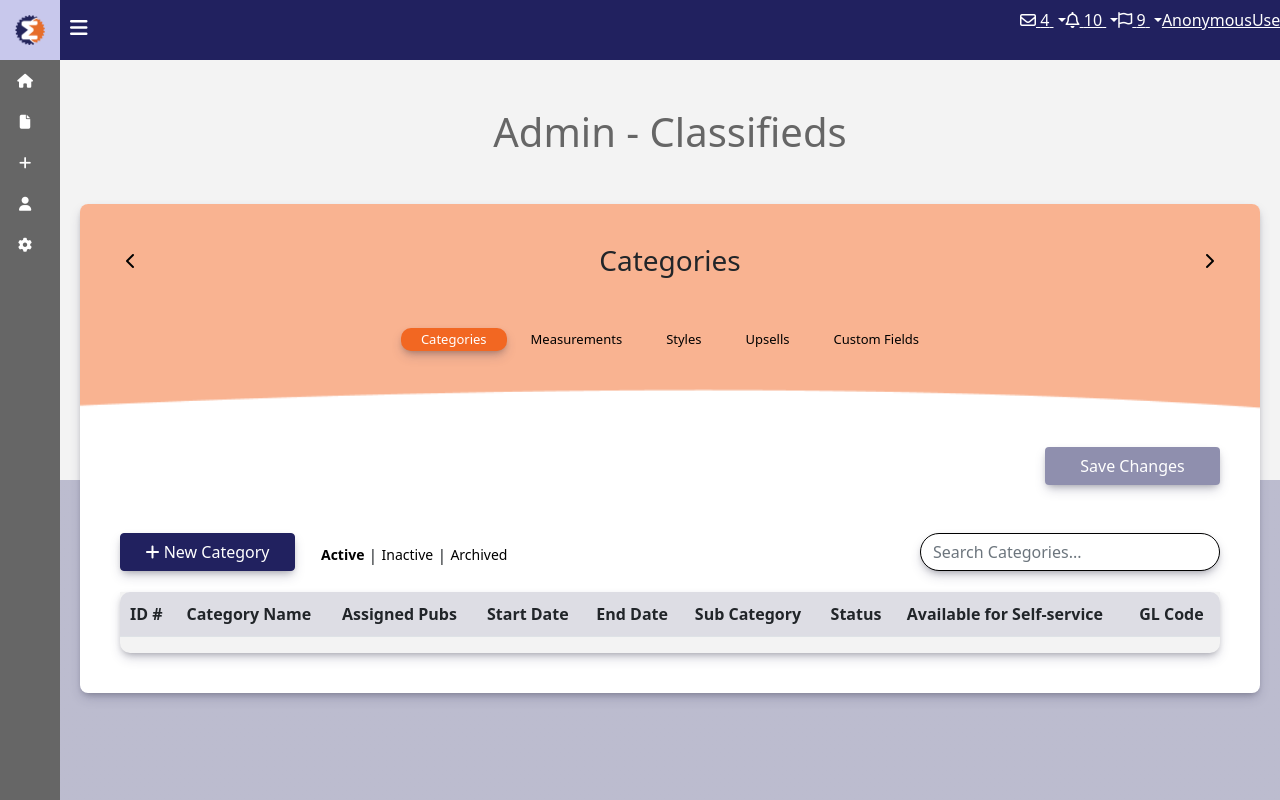
After one commit to skoolboi434/summa-advertising, a Django app: page /adminportal/adminclassifieds in a window 1280 px wide. The commit adds this page. Run offline with Django 5.2, Linux system fonts and the light colour scheme; lists and menus that the app fills with data are empty; some libraries are stand-ins or nearby versions; some web fonts are replaced.

Commit message:
Admin Classified Categories added

```diff
--- a/adAdmin/urls.py
+++ b/adAdmin/urls.py
@@ -5,6 +5,7 @@ from . import views
 urlpatterns = [
   path('', views.index, name='adminPortal'),
   path('admingeneral', views.adminGeneral, name='adminGeneral'),
+  path('adminclassifieds', views.adminClassifieds, name='adminClassifieds'),
   path('adminaccounts', views.adminAccounts, name='adminAccounts'),
   path('admingeneral/newpublication/', views.adminPubSetup, name='adminPubSetup'),
   path('newuser/', views.createUser, name='createUser'),
--- a/adAdmin/views.py
+++ b/adAdmin/views.py
@@ -93,3 +93,6 @@ def createUser(request):
         'publications': publications,
         'accountTypes': accountTypes
     })
+
+def adminClassifieds(request):
+  return render(request, 'admin/classifieds.html')
--- /dev/null
+++ b/templates/admin/classifieds.html
@@ -0,0 +1,278 @@
+{% extends 'base.html' %}{% load static %} {% block content %}
+
+<div class="heading-container text-center my-5">
+  <h3 class="heading mb-3">Admin - Classifieds</h3>
+</div>
+
+<div class="multi-step-form-container">
+  <div id="tab-heading" class="tab-heading mb-5 d-flex justify-content-between align-items-center">
+    <button class="step-arrow" id="prevTabBtn">
+      <i class="fa fa-solid fa-chevron-left"></i>
+    </button>
+
+    <h3 class="multisteps-form__title text-center mb-0">Categories</h3>
+
+    <button class="step-arrow" id="nextTabBtn">
+      <i class="fa fa-solid fa-chevron-right"></i>
+    </button>
+  </div>
+
+  <ul class="nav nav-pills mb-5 d-flex justify-content-center" id="pills-tab" role="tablist">
+    <li class="nav-item" role="presentation">
+      <button class="nav-link-custom active" id="pills-categories-tab" data-bs-toggle="pill" data-bs-target="#pills-categories" type="button" role="tab" aria-controls="pills-categories" aria-selected="true">Categories</button>
+    </li>
+    <li class="nav-item" role="presentation">
+      <button class="nav-link-custom" id="pills-measurements-tab" data-bs-toggle="pill" data-bs-target="#pills-measurements" type="button" role="tab" aria-controls="pills-measurements" aria-selected="false">Measurements</button>
+    </li>
+    <li class="nav-item" role="presentation">
+      <button class="nav-link-custom" id="pills-styles-tab" data-bs-toggle="pill" data-bs-target="#pills-styles" type="button" role="tab" aria-controls="pills-styles" aria-selected="false">Styles</button>
+    </li>
+    <li class="nav-item" role="presentation">
+      <button class="nav-link-custom" id="pills-upsells-tab" data-bs-toggle="pill" data-bs-target="#pills-upsells" type="button" role="tab" aria-controls="pills-upsells" aria-selected="false">Upsells</button>
+    </li>
+    <li class="nav-item" role="presentation">
+      <button class="nav-link-custom" id="pills-custom-fields-tab" data-bs-toggle="pill" data-bs-target="#pills-custom-fields" type="button" role="tab" aria-controls="pills-custom-fields" aria-selected="false">Custom Fields</button>
+    </li>
+  </ul>
+
+  <div class="tab-content" id="pills-tabContent">
+    <div class="tab-pane fade show active pt-5" id="pills-categories" role="tabpanel" aria-labelledby="pills-categories-tab" data-heading="Categories">{% include 'admin/includes/classifieds/categories.html'%}</div>
+    <div class="tab-pane fade pt-5" id="pills-measurements" role="tabpanel" aria-labelledby="pills-measurements-tab" data-heading="Measurements">{% include 'admin/includes/classifieds/measurements.html'%}</div>
+    <div class="tab-pane fade pt-5" id="pills-styles" role="tabpanel" aria-labelledby="pills-styles-tab" data-heading="Styles">{% include 'admin/includes/classifieds/styles.html'%}</div>
+    <div class="tab-pane fade pt-5" id="pills-upsells" role="tabpanel" aria-labelledby="pills-upsells-tab" data-heading="Upsells">{% include 'admin/includes/classifieds/upsells.html'%}</div>
+    <div class="tab-pane fade pt-5" id="pills-custom-fields" role="tabpanel" aria-labelledby="pills-custom-fields-tab" data-heading="Custom Fields">{% include 'admin/includes/classifieds/customFields.html'%}</div>
+  </div>
+</div>
+
+<!-- New Category Modal -->
+
+<div class="modal fade" id="newCategoryModal" tabindex="-1" aria-labelledby="newCategoryModalLabel" aria-hidden="true">
+  <div class="modal-dialog modal-dialog-centered">
+    <div class="modal-content">
+      <div class="modal-header">
+        <button type="button" class="btn-close" data-bs-dismiss="modal" aria-label="Close"></button>
+      </div>
+      <div class="modal-body">
+        <div class="border-bottom border-dark mb-3 text-center w-75 mx-auto">
+          <h3 class="mb-0">New Category</h3>
+        </div>
+        <form id="classified-category-form" action="{% url 'adminClassifieds' %}" method="POST">
+          {% csrf_token %}
+
+          <div class="form-group mb-3 w-50 mx-auto">
+            <label for="category-name">Category Name:</label>
+            <input type="text" id="category-name" name="category-name" class="form-control" />
+          </div>
+
+          <div class="row mb-4 w-75 mx-auto">
+            <div class="col-md-12 col-lg-6">
+              <div class="form-group">
+                <label for="classified-start-date"><span class="asterisk">*</span>Start Date:</label>
+                <input class="form-control" type="date" name="classified-start-date" id="classified-start-date" />
+              </div>
+            </div>
+
+            <div class="col-md-12 col-lg-6">
+              <div class="form-group">
+                <label for="classified-end-date"><span class="asterisk">*</span>End Date:</label>
+                <input class="form-control" type="date" name="classified-end-date" id="classified-end-date" />
+              </div>
+            </div>
+          </div>
+
+          <div class="row mb-4 w-75 mx-auto">
+            <div class="col-md-12 col-lg-6">
+              <p for=""><span class="asterisk">*</span>Is this a Sub-category?</p>
+              <div class="custom-toggle primary">
+                <input id="cc-toggle1" class="check-toggle check-toggle-round-flat" type="checkbox" />
+                <label for="cc-toggle1"></label>
+
+                <span class="yes active">Yes</span>
+                <span class="no inactive">No</span>
+              </div>
+            </div>
+
+            <div class="col-md-12 col-lg-6">
+              <div class="form-group">
+                <label for="classified-main-category"><span class="asterisk">*</span>Select main category:</label>
+                <select name="classified-main-category" id="classified-main-category" class="form-select"></select>
+              </div>
+            </div>
+          </div>
+
+          <div class="row mb-4 w-75 mx-auto">
+            <div class="col-md-12 col-lg-6">
+              <p for=""><span class="asterisk">*</span>GL Override?</p>
+              <div class="custom-toggle primary">
+                <input id="cc-toggle1" class="check-toggle check-toggle-round-flat" type="checkbox" />
+                <label for="cc-toggle1"></label>
+
+                <span class="yes active">Yes</span>
+                <span class="no inactive">No</span>
+              </div>
+            </div>
+
+            <div class="col-md-12 col-lg-6">
+              <div class="form-group">
+                <label for="classified-gl-code"><span class="asterisk">*</span>Select GL Code:</label>
+                <select name="classified-gl-code" id="classified-gl-code" class="form-select"></select>
+              </div>
+            </div>
+          </div>
+
+          <div class="item-select-container mb-4">
+            <div class="available-pubs">
+              Available Publications:<br />
+              <select multiple="multiple" id="lstBox1" class="form-select">
+                <option value="times-leader-print-edition">Times Leader - Print Edition</option>
+                <option value="times-leader-e-edition">Times Leader - E Edition</option>
+              </select>
+            </div>
+            <div class="transferBtns">
+              <input class="mb-2" type="button" id="btnRight" value="  >  " />
+              <br /><input type="button" id="btnLeft" value="  <  " />
+            </div>
+            <div class="selected-pubs">
+              Selected Publications:<br />
+              <select multiple="multiple" id="lstBox2" class="form-select"></select>
+            </div>
+          </div>
+
+          <div class="w-50 mx-auto text-center mb-4">
+            <p for=""><span class="asterisk">*</span>Include This Category in Self-Service Portal?</p>
+            <div class="custom-toggle primary">
+              <input id="cc-toggle1" class="check-toggle check-toggle-round-flat" type="checkbox" />
+              <label for="cc-toggle1"></label>
+
+              <span class="yes active">Yes</span>
+              <span class="no inactive">No</span>
+            </div>
+          </div>
+
+          <div class="btn-container text-center">
+            <button id="submit-account-type" type="submit" class="btn btn-secondary">Create</button>
+          </div>
+        </form>
+      </div>
+    </div>
+  </div>
+</div>
+
+<!-- Edit Category Modal -->
+
+<div class="modal fade" id="editCategoryModal" tabindex="-1" aria-labelledby="editCategoryModalLabel" aria-hidden="true">
+  <div class="modal-dialog modal-dialog-centered">
+    <div class="modal-content">
+      <div class="modal-header">
+        <button type="button" class="btn-close" data-bs-dismiss="modal" aria-label="Close"></button>
+      </div>
+      <div class="modal-body">
+        <div class="border-bottom border-dark mb-3 text-center w-75 mx-auto">
+          <h3 class="mb-0">Edit Category</h3>
+        </div>
+        <form id="edit-classified-category-form" action="{% url 'adminClassifieds' %}" method="POST">
+          {% csrf_token %}
+
+          <div class="form-group mb-3 w-50 mx-auto">
+            <label for="category-name">Category Name:</label>
+            <input type="text" id="category-name" name="category-name" class="form-control" />
+          </div>
+
+          <div class="row mb-4 w-75 mx-auto">
+            <div class="col-md-12 col-lg-6">
+              <div class="form-group">
+                <label for="classified-start-date"><span class="asterisk">*</span>Start Date:</label>
+                <input class="form-control" type="date" name="classified-start-date" id="classified-start-date" />
+              </div>
+            </div>
+
+            <div class="col-md-12 col-lg-6">
+              <div class="form-group">
+                <label for="classified-end-date"><span class="asterisk">*</span>End Date:</label>
+                <input class="form-control" type="date" name="classified-end-date" id="classified-end-date" />
+              </div>
+            </div>
+          </div>
+
+          <div class="row mb-4 w-75 mx-auto">
+            <div class="col-md-12 col-lg-6">
+              <p for=""><span class="asterisk">*</span>Is this a Sub-category?</p>
+              <div class="custom-toggle primary">
+                <input id="cc-toggle1" class="check-toggle check-toggle-round-flat" type="checkbox" />
+                <label for="cc-toggle1"></label>
+
+                <span class="yes active">Yes</span>
+                <span class="no inactive">No</span>
+              </div>
+            </div>
+
+            <div class="col-md-12 col-lg-6">
+              <div class="form-group">
+                <label for="classified-main-category"><span class="asterisk">*</span>Select main category:</label>
+                <select name="classified-main-category" id="classified-main-category" class="form-select"></select>
+              </div>
+            </div>
+          </div>
+
+          <div class="row mb-4 w-75 mx-auto">
+            <div class="col-md-12 col-lg-6">
+              <p for=""><span class="asterisk">*</span>GL Override?</p>
+              <div class="custom-toggle primary">
+                <input id="cc-toggle1" class="check-toggle check-toggle-round-flat" type="checkbox" />
+                <label for="cc-toggle1"></label>
+
+                <span class="yes active">Yes</span>
+                <span class="no inactive">No</span>
+              </div>
+            </div>
+
+            <div class="col-md-12 col-lg-6">
+              <div class="form-group">
+                <label for="classified-gl-code"><span class="asterisk">*</span>Select GL Code:</label>
+                <select name="classified-gl-code" id="classified-gl-code" class="form-select"></select>
+              </div>
+            </div>
+          </div>
+
+          <div class="item-select-container mb-4">
+            <div class="available-pubs">
+              Available Publications:<br />
+              <select multiple="multiple" id="lstBox1" class="form-select">
+                <option value="times-leader-print-edition">Times Leader - Print Edition</option>
+                <option value="times-leader-e-edition">Times Leader - E Edition</option>
+              </select>
+            </div>
+            <div class="transferBtns">
+              <input class="mb-2" type="button" id="btnRight" value="  >  " />
+              <br /><input type="button" id="btnLeft" value="  <  " />
+            </div>
+            <div class="selected-pubs">
+              Selected Publications:<br />
+              <select multiple="multiple" id="lstBox2" class="form-select"></select>
+            </div>
+          </div>
+
+          <div class="w-50 mx-auto text-center mb-4">
+            <p for=""><span class="asterisk">*</span>Include This Category in Self-Service Portal?</p>
+            <div class="custom-toggle primary">
+              <input id="cc-toggle1" class="check-toggle check-toggle-round-flat" type="checkbox" />
+              <label for="cc-toggle1"></label>
+
+              <span class="yes active">Yes</span>
+              <span class="no inactive">No</span>
+            </div>
+          </div>
+
+          <div class="btn-container d-flex justify-content-between">
+            <button class="btn btn-gray">Archive</button>
+            <button class="btn btn-danger">Deactivate</button>
+            <button id="save-classified-category" type="submit" class="btn btn-secondary">Save Changes</button>
+          </div>
+        </form>
+      </div>
+    </div>
+  </div>
+</div>
+
+<script src="{% static 'js/multistep.js' %}"></script>
+{% endblock%}
--- /dev/null
+++ b/templates/admin/includes/classifieds/categories.html
@@ -0,0 +1,32 @@
+<div class="save-container d-flex justify-content-end mb-5">
+  <button class="btn btn-secondary-light">Save Changes</button>
+</div>
+
+<div class="btn-search-container d-flex justify-content-between">
+  <div class="filter-container">
+    <button type="button" class="btn btn-secondary" data-bs-toggle="modal" data-bs-target="#newCategoryModal"><i class="fa fa-solid fa-plus"></i> New Category</button>
+    <div class="filters ps-3 d-flex align-items-center"><a href="" class="active">Active</a>&nbsp;|&nbsp;<a href="">Inactive</a>&nbsp;|&nbsp;<a href="">Archived</a></div>
+  </div>
+
+  <div class="has-search">
+    <input type="text" class="form-control" placeholder="Search Categories..." />
+  </div>
+</div>
+
+<div class="table-container mt-3">
+  <table class="table">
+    <thead>
+      <tr>
+        <th scope="col">ID #</th>
+        <th scope="col">Category Name</th>
+        <th scope="col">Assigned Pubs</th>
+        <th scope="col">Start Date</th>
+        <th scope="col">End Date</th>
+        <th scope="col">Sub Category</th>
+        <th scope="col">Status</th>
+        <th scope="col">Available for Self-service</th>
+        <th scope="col">GL Code</th>
+      </tr>
+    </thead>
+  </table>
+</div>
--- a/templates/admin/portal.html
+++ b/templates/admin/portal.html
@@ -42,7 +42,7 @@
         </a>
       </div>
       <div class="col-md-4 mb-lg-4">
-        <a class="admin-block-link" href="" target="_blank">
+        <a class="admin-block-link" href="{% url 'adminClassifieds' %}" target="_blank">
           <div class="admin-block classifieds">
             <h3 class="title">Classifieds</h3>
             <span>Categories | Measurements | Styles<br />Upsells | Custom fields</span>
```
Also changed, not shown: templates/admin/includes/classifieds/customFields.html (added), templates/admin/includes/classifieds/measurements.html (added), templates/admin/includes/classifieds/styles.html (added), templates/admin/includes/classifieds/upsells.html (added).
